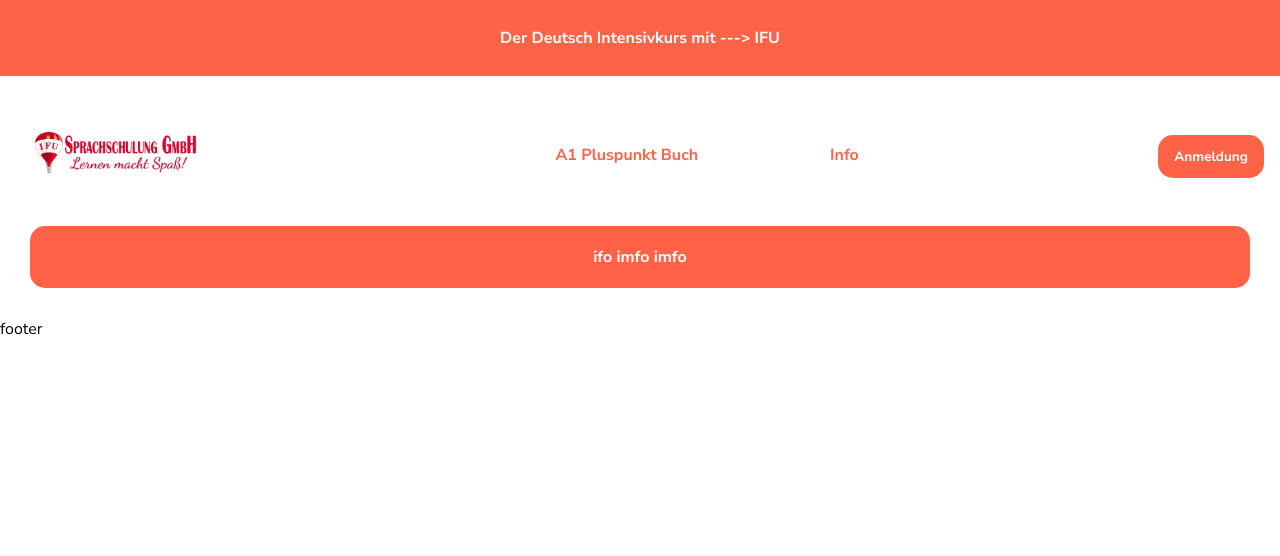
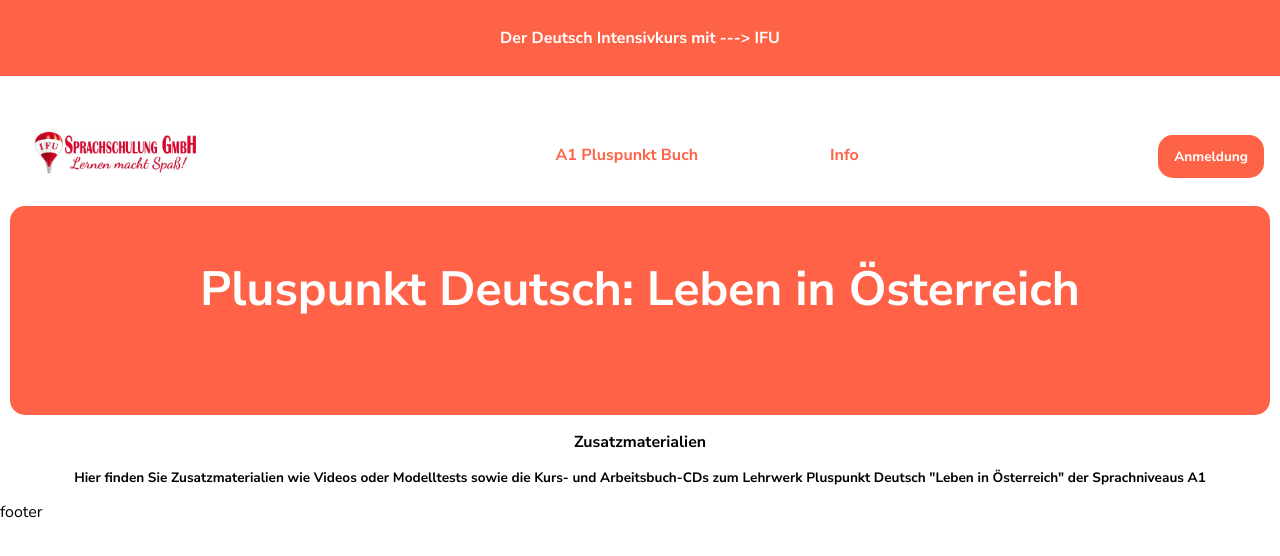
Before and after one commit to BetancourtFelipe/ifu-sprachschulung-test, a React app: page / in a window 1280 px wide. Shown: the top 556 px of the page. Built offline with nearby package versions, Linux system fonts and the light colour scheme.

Commit message:
Add Main Sectioin

```diff
--- a/src/App.js
+++ b/src/App.js
@@ -23,7 +23,7 @@
   padding: 12px 16px;
 `;
 
-const wraperStyles = css`
+const wrapperStyles = css`
   max-width: 1248px;
   margin: auto;
 `;
@@ -71,20 +71,28 @@
   text-decoration: none;
   font-weight: 600;
   font-style: 4rem;
+  font-size: 0.85rem;
   border-radius: 15px;
-  font-size: 0.85rem;
 `;
 
 const mainSectionStyles = css`
   background-color: #ff6247;
   display: flex;
   justify-content: center;
-  padding: 20px;
-  margin: 30px;
+  padding: 10px 0px;
+  margin: 10px;
   border-radius: 15px;
   font-weight: 600;
   font-style: 4rem;
+  font-size: 2rem;
   color: white;
+`;
+
+const mainInfoStyles = css`
+  text-align: center;
+  font-weight: 600;
+  font-style: 4rem;
+  font-size: 0.85rem;
 `;
 
 function App() {
@@ -96,7 +104,7 @@
             Der Deutsch Intensivkurs mit {`--->`} IFU
           </a>
         </section>
-        <div css={wraperStyles}>
+        <div css={wrapperStyles}>
           <div css={topNavigationStyles}>
             <a href="https://ifu-institut.at/">
               <img src={logo} alt="Logo" css={logoStyles} />
@@ -124,9 +132,21 @@
       <main>
         <div>
           <section css={mainSectionStyles}>
-            <div>ifo imfo imfo</div>
+            <div>
+              <h2>Pluspunkt Deutsch: Leben in Österreich</h2>
+              <br />
+            </div>
           </section>
-          <div></div>
+          <div css={wrapperStyles}>
+            <div css={mainInfoStyles}>
+              <h3>Zusatzmaterialien</h3>
+              <p>
+                Hier finden Sie Zusatzmaterialien wie Videos oder Modelltests
+                sowie die Kurs- und Arbeitsbuch-CDs zum Lehrwerk Pluspunkt
+                Deutsch "Leben in Österreich" der Sprachniveaus A1
+              </p>
+            </div>
+          </div>
         </div>
       </main>
       <footer>footer</footer>
```
